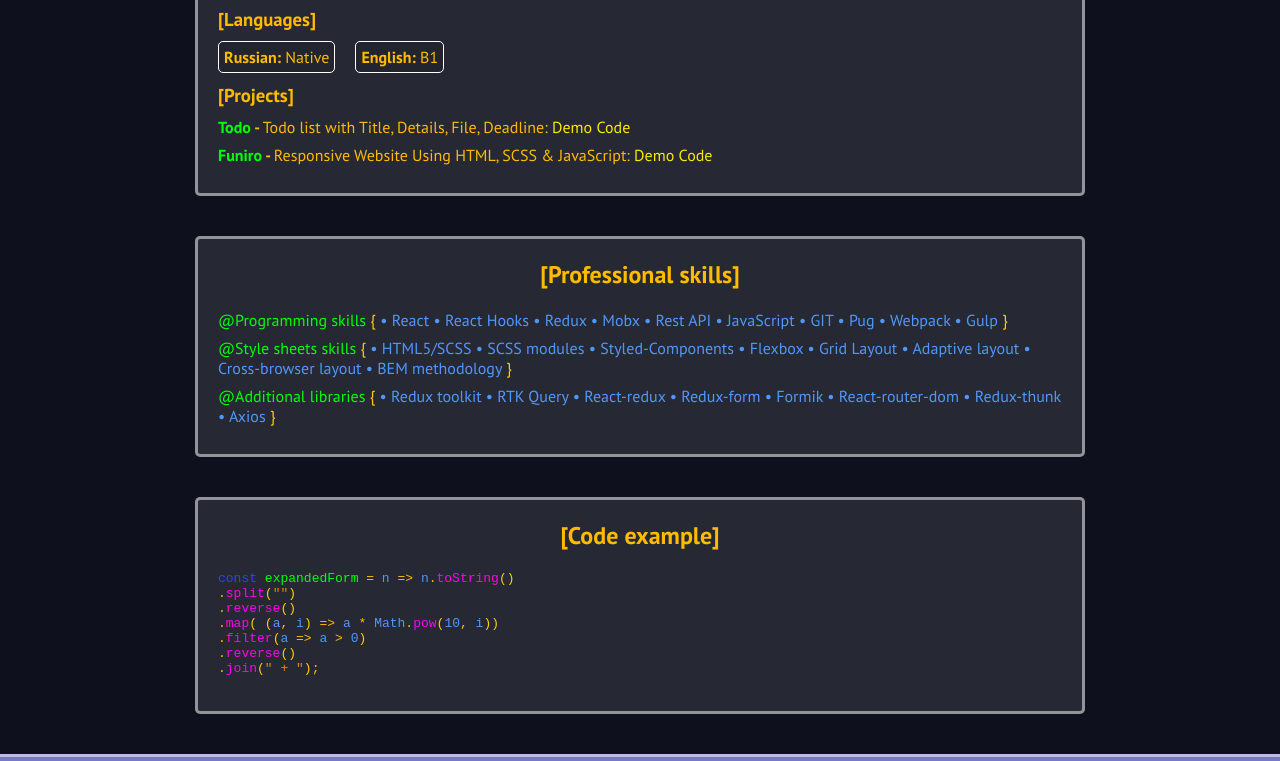
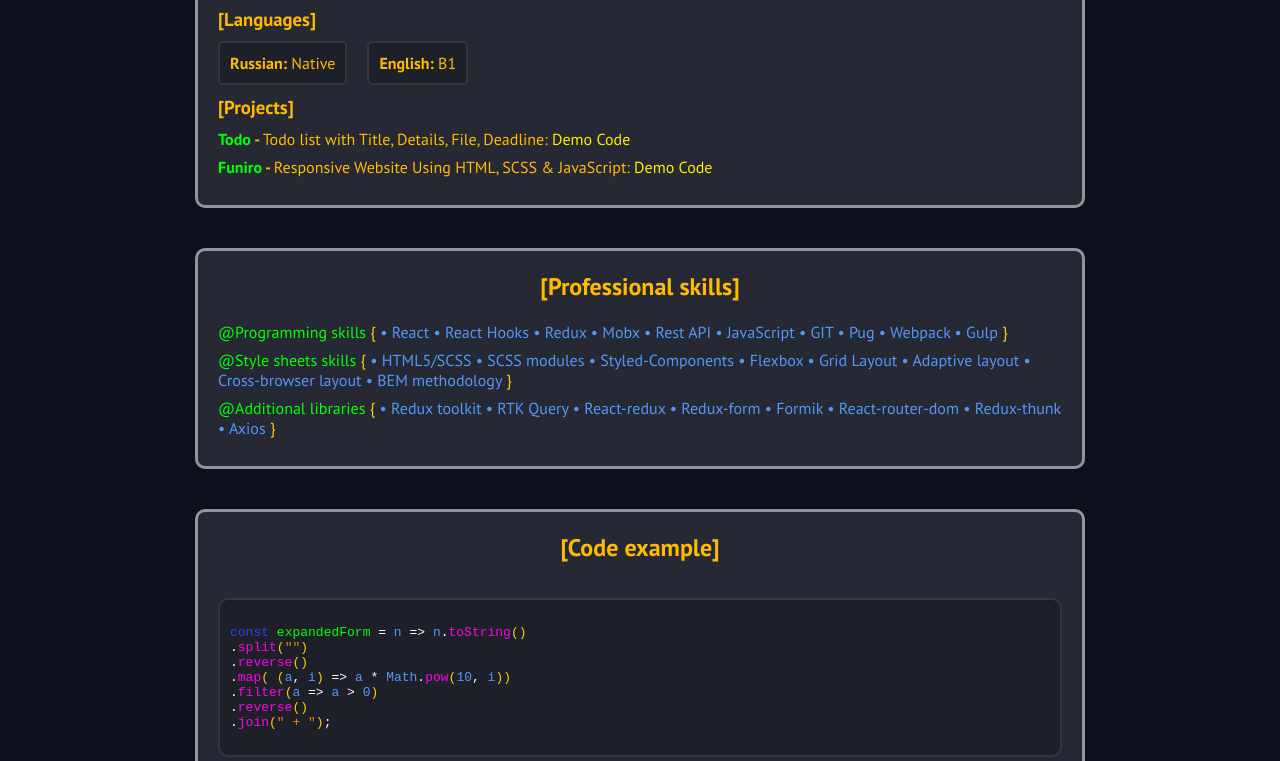
Before and after one commit to dstrizhakov/rsschool-cv, a plain HTML site: page index.html in a window 1280 px wide. Shown: the part 942-1703 px from the top of the page. Drawn offline with Linux system fonts and the light colour scheme.

Commit message:
fix: minor styles changes

```diff
--- a/index.html
+++ b/index.html
@@ -123,6 +123,7 @@
                 <section class="main__code code page">
                     <h2>[Code example]</h2>
                         <pre>
+                            <code class="code__js">
 <span class="code__const">const</span> <span class="code__func">expandedForm</span> = <span class="code__arg">n</span> => <span class="code__arg">n</span>.<span class="code__method">toString</span><span class="code__brack">()</span>
 .<span class="code__method">split</span><span class="code__brack">(</span><span class="code__text">""</span><span class="code__brack">)</span>
 .<span class="code__method">reverse</span><span class="code__brack">()</span>
@@ -130,6 +131,7 @@
 .<span class="code__method">filter</span><span class="code__brack">(</span><span class="code__arg">a</span> => <span class="code__arg">a</span> > <span class="code__arg">0</span><span class="code__brack">)</span>
 .<span class="code__method">reverse</span><span class="code__brack">()</span>
 .<span class="code__method">join</span><span class="code__brack">(</span><span class="code__text">" + "</span><span class="code__brack">)</span>;
+                            </code>
                         </pre>
                 </section>
             </div>
--- a/style.css
+++ b/style.css
@@ -148,7 +148,7 @@ line-height: 130%;
 position: relative;
 padding: 10% 20%;
 height: 300px;
-border: 1px solid rgba(255, 255, 255, 0.5);
+border: 2px solid rgba(255, 255, 255, 0.1);
 border-radius: 5px;
 }
 .info__photo img{
@@ -165,7 +165,7 @@ border-radius: 5px;
   border: 3px solid rgba(255, 255, 255, 0.5);
   background-color: rgba(255, 255, 255, 0.1);
   padding: 20px;
-  border-radius: 5px;
+  border-radius: 10px;
 }
 .page h1 {
   font-size: 36px;
@@ -185,14 +185,22 @@ margin-bottom: 20px;
   gap: 20px;
 }
 .education__languages li {
-  padding: 5px;
-  border: 1px solid rgb(255, 255, 255);
-  background-color: rgba(0, 0, 0, 0.1);;
+  padding: 10px;
+  border: 2px solid rgba(255, 255, 255, 0.1);
+  background-color: rgba(0, 0, 0, 0.2);
   border-radius: 5px;
 }
 
 .code {
 margin-bottom: 40px;
+}
+.code__js{
+  color: #ffffff;
+  border: 2px solid rgba(255, 255, 255, 0.1);
+  background-color: rgba(0, 0, 0, 0.2);
+  display: block;
+  padding: 10px;
+  border-radius: 10px;
 }
 .code__const {
   color: #2f40ff;
```
